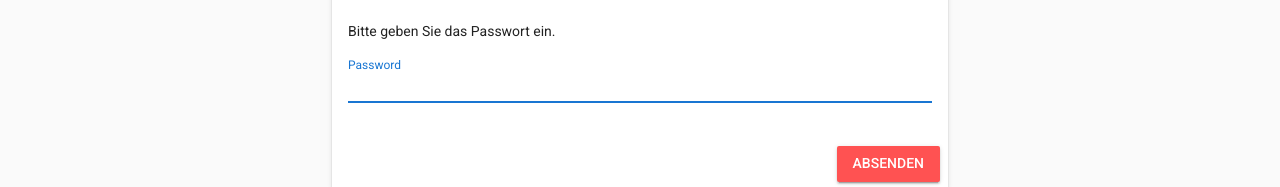
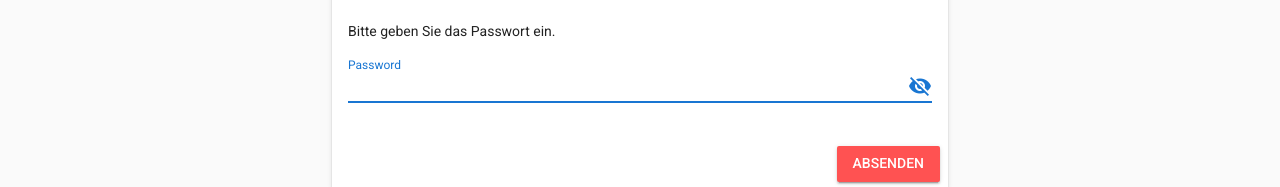
Before and after one commit to zentrumnawi/Mathezentrum, a Vue app: page /admin in a window 1280 px wide. Shown: the part 164-351 px from the top of the page. Built offline with nearby package versions, Linux system fonts and the light colour scheme; what json2csv, v-data-table would draw is missing.

Commit message:
password field type and style

```diff
--- a/src/components/Admin.vue
+++ b/src/components/Admin.vue
@@ -7,7 +7,16 @@
         </v-card-title>
           <v-card-text>
             <p>Bitte geben Sie das Passwort ein.</p>
-          <v-text-field autofocus v-model="password" label="Password" @keyup.enter="authenticate"></v-text-field>
+          <v-text-field
+            autofocus v-model="password"
+            :append-icon="show_pw ? 'visibility' : 'visibility_off'"
+            :type="show_pw ? 'text' : 'password'"
+            label="Password"
+            @keyup.enter="authenticate"
+            @click:append="show_pw = !show_pw"
+            >
+          </v-text-field>
+
           </v-card-text>
 
           <v-card-actions class="justify-center">
@@ -153,6 +162,7 @@ export default {
       authenticated: false,
       clearconfirm: false,
       password: null,
+      show_pw: false,
       requiredPassword: "HelloWorld",
       attendeesTable: [],
       tbl_headers: [
```
